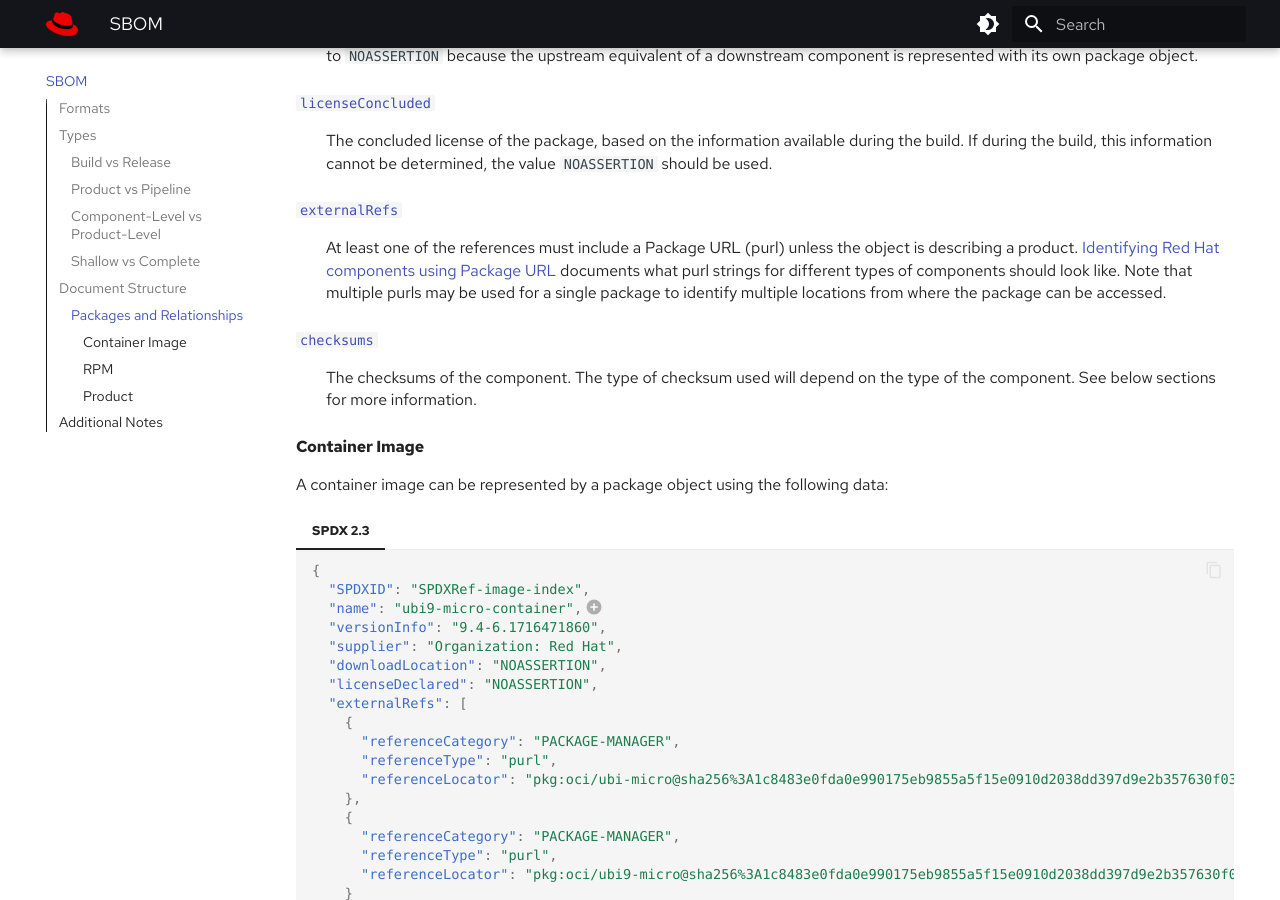
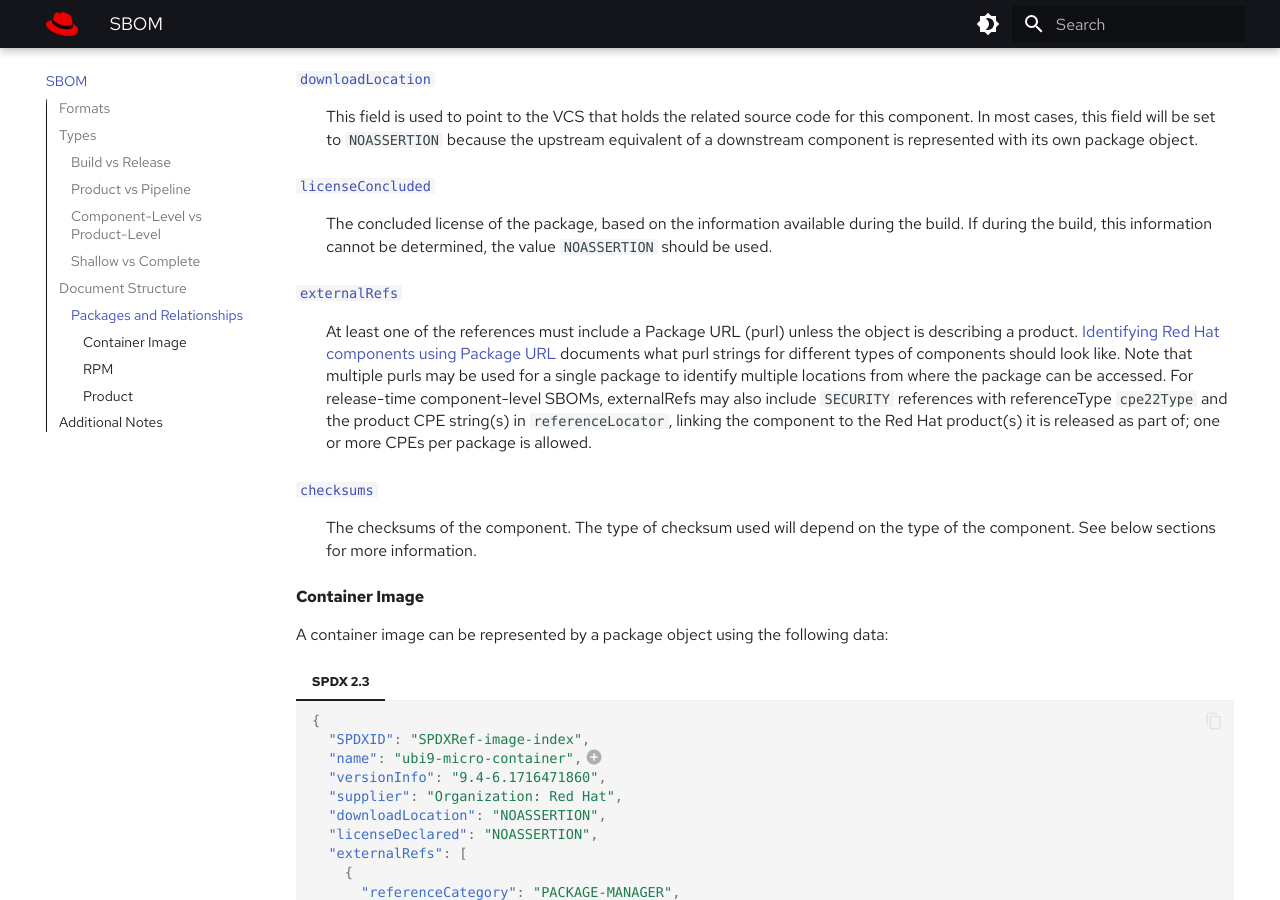
Before and after one commit to RedHatProductSecurity/security-data-guidelines, an MkDocs documentation site: the page built from docs/sbom.md, in a window 1280 px wide and 900 px high, scrolled down 5366 px. Built offline with MkDocs 1.6.1 and Material for MkDocs 9.7.7, drawn with Linux system fonts in a browser that asks for light colours; some web fonts are replaced; some of the changed text lies outside the part shown.

Commit message:
chore(ISV-6864): Add information about CPE_ID in sbom section.

```diff
--- a/docs/sbom.md
+++ b/docs/sbom.md
@@ -73,6 +73,8 @@ published, and associating it with the relevant product information if there is
 state of the software as it is distributed to end users. This SBOM type should still be considered as a _Build_ SBOM
 as defined by CISA, but it simply includes additional metadata that is not available during the build process and is
 added later on. For lack of a better term, we could call these _Curated Build SBOMs_.
+
+For component-level _Release-time_ SBOMs (for example, container images), the package that represents the component may include product CPE(s) in its externalRefs with referenceCategory `SECURITY` and referenceType `cpe22Type` (and the CPE string in referenceLocator), so the component is explicitly associated with the Red Hat product(s) it is released as part of.
 
 Red Hat's publicly available SBOMs are of the release-time type, including details about where an artifact
 can be located after being released.
@@ -283,7 +285,9 @@ A more detailed breakdown of some of the fields:
 :   At least one of the references must include a Package URL (purl) unless the object is describing a product.
     [Identifying Red Hat components using Package URL](./purl.md) documents what purl strings for different types of
     components should look like. Note that multiple purls may be used for a single package to identify multiple
-    locations from where the package can be accessed.
+    locations from where the package can be accessed. For release-time component-level SBOMs, externalRefs may also
+    include `SECURITY` references with referenceType `cpe22Type` and the product CPE string(s) in `referenceLocator`, linking
+    the component to the Red Hat product(s) it is released as part of; one or more CPEs per package is allowed.
 
 [`checksums`](https://spdx.github.io/spdx-spec/v2.3/package-information/#710-package-checksum-field)
 :   The checksums of the component. The type of checksum used will depend on the type of the component. See below
```
Also changed, not shown: 1 other file.
